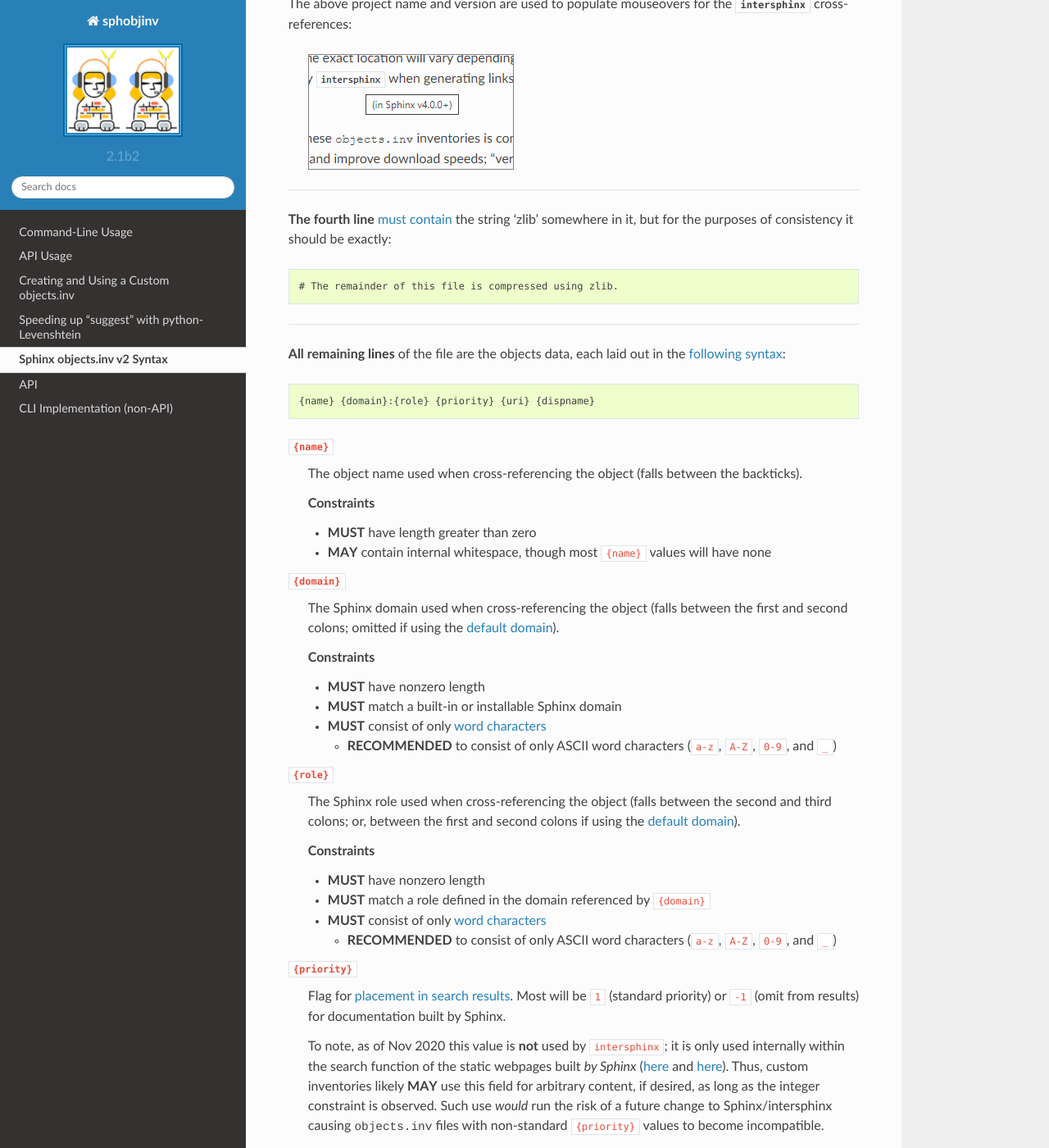
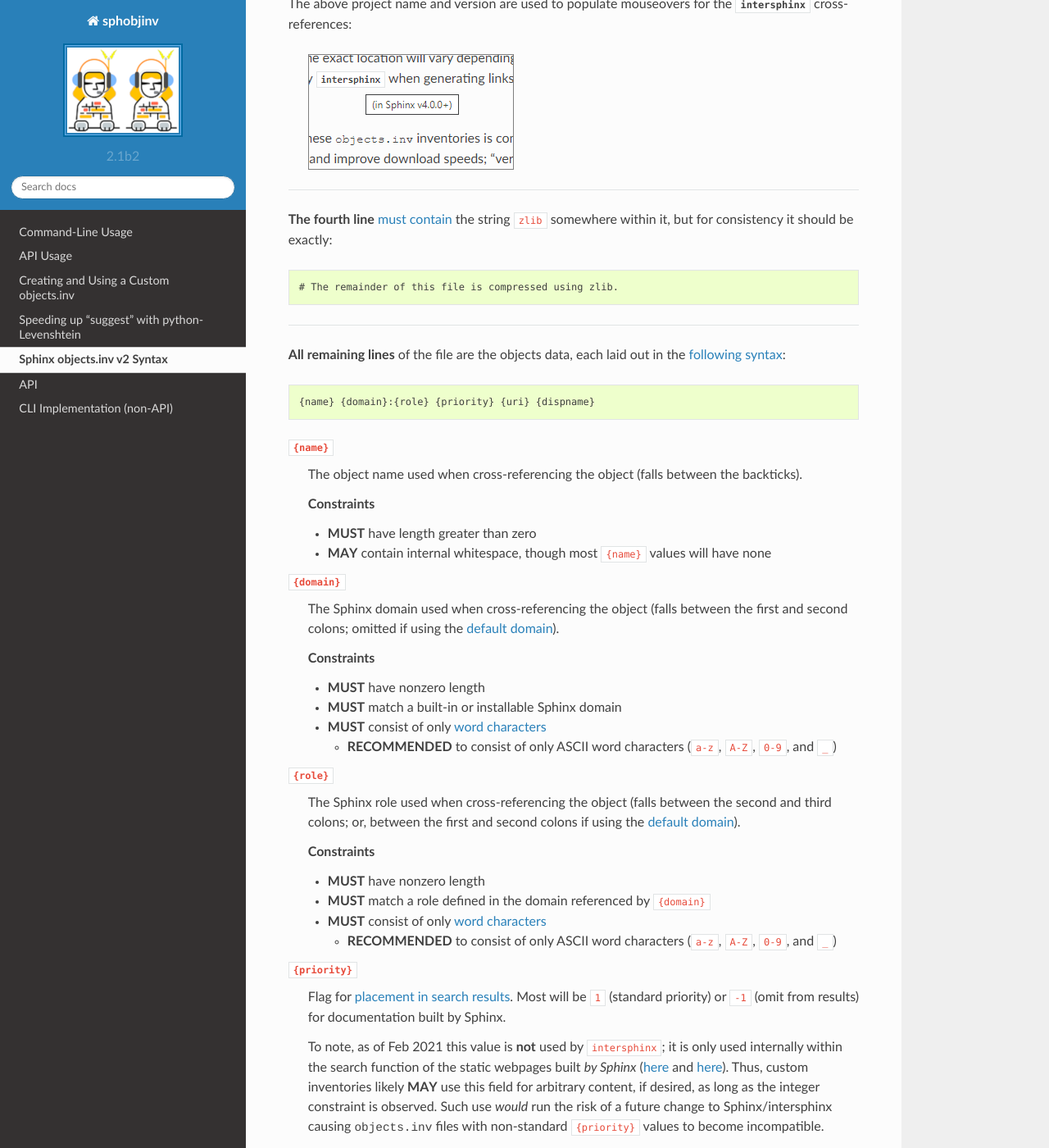
Before and after one commit to bskinn/sphobjinv, a Sphinx documentation site: the page built from doc/source/syntax.rst, in a window 1280 px wide and 1400 px high, scrolled down 804 px. Shown: the whole window at 82% size. Built offline with Sphinx 7.4.7 and the Read the Docs theme 2.0.0, drawn with Linux system fonts in a browser that asks for light colours; some of the changed text lies outside the part shown.

Commit message:
Add syntax.rst tweaks
[skip ci]

```diff
--- a/doc/source/syntax.rst
+++ b/doc/source/syntax.rst
@@ -52,8 +52,7 @@ the |isphx| cross-references:
 
 **The fourth line** `must contain
 <https://github.com/sphinx-doc/sphinx/blob/f7b3292d87e9a2b7eae0b4ef72e87779beefc699/sphinx/util/inventory.py#L136-L137>`__
-the string 'zlib' somewhere in it, but for the purposes of consistency it should
-be exactly:
+the string ``zlib`` somewhere within it, but for consistency it should be exactly:
 
 .. code-block:: none
 
@@ -118,7 +117,7 @@ be exactly:
     __init__.py#L319-L325>`__. Most will be ``1`` (standard priority) or
     ``-1`` (omit from results) for documentation built by Sphinx.
 
-    To note, as of Nov 2020 this value is **not** used by ``intersphinx``;
+    To note, as of Feb 2021 this value is **not** used by ``intersphinx``;
     it is only used internally within the search function of the static webpages
     built *by Sphinx* (|prio_py_search|_ and |prio_js_search|_). Thus, custom
     inventories likely **MAY** use this field for arbitrary content, if desired,
```
Also changed, not shown: other parts of doc/source/syntax.rst (+3 -0 lines).
